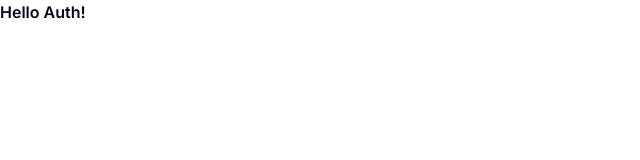
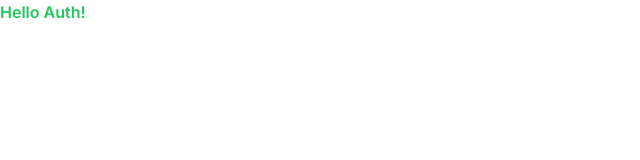
Before and after one commit to mike-shields-dev/next-auth-v5-tut, a Next.js app: page / in a window 1280 px wide. Shown: the top 160 px of the page, without its empty margins (0-640 px from the left). Built offline with nearby package versions, Linux system fonts and the light colour scheme.

Commit message:
chore: Test tailwind is working by changing text color

```diff
--- a/src/app/page.tsx
+++ b/src/app/page.tsx
@@ -1,3 +1,3 @@
 export default function Home() {
-  return <p className="font-semibold">Hello Auth!</p>;
+  return <p className="font-semibold text-green-500">Hello Auth!</p>;
 }
```
